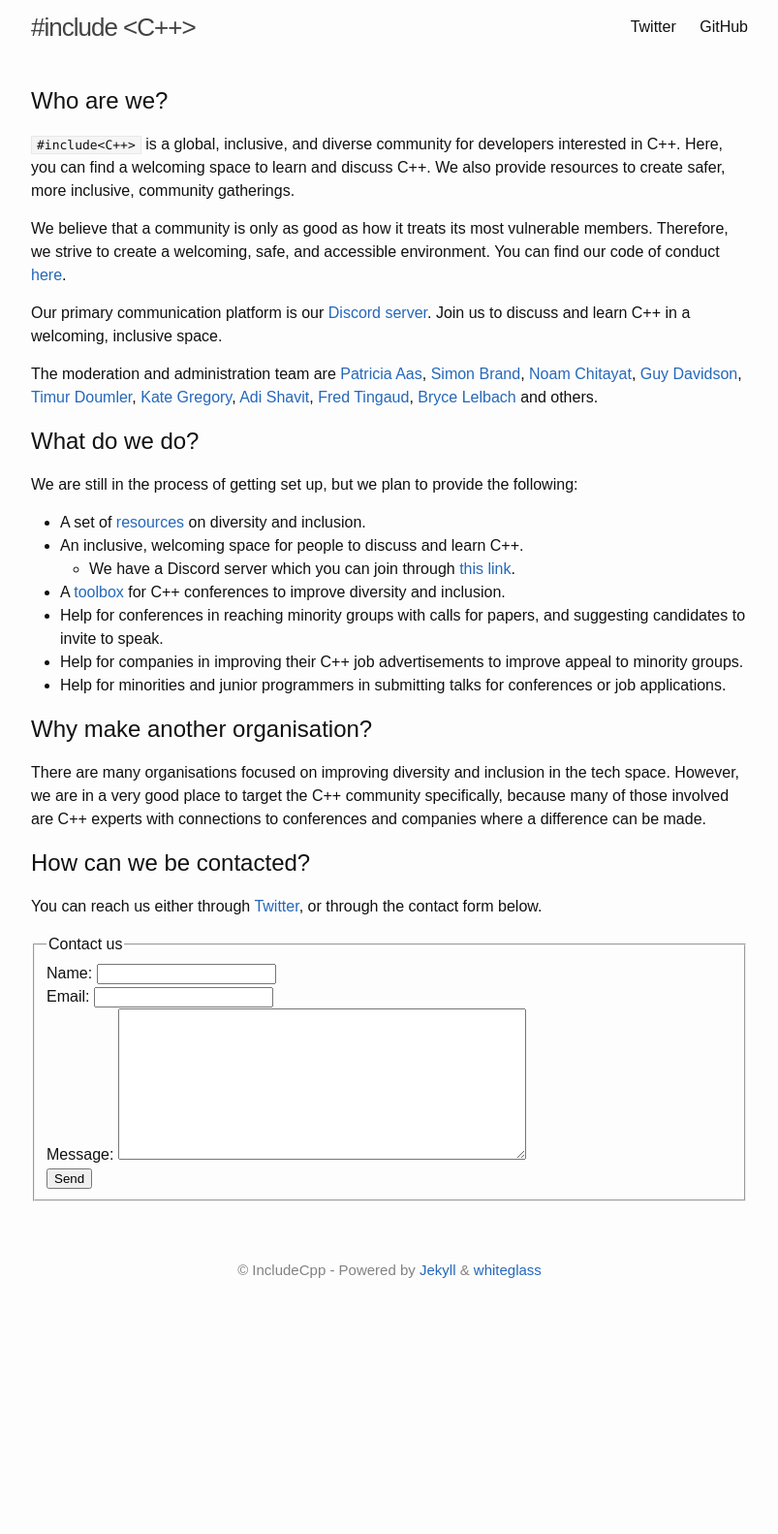
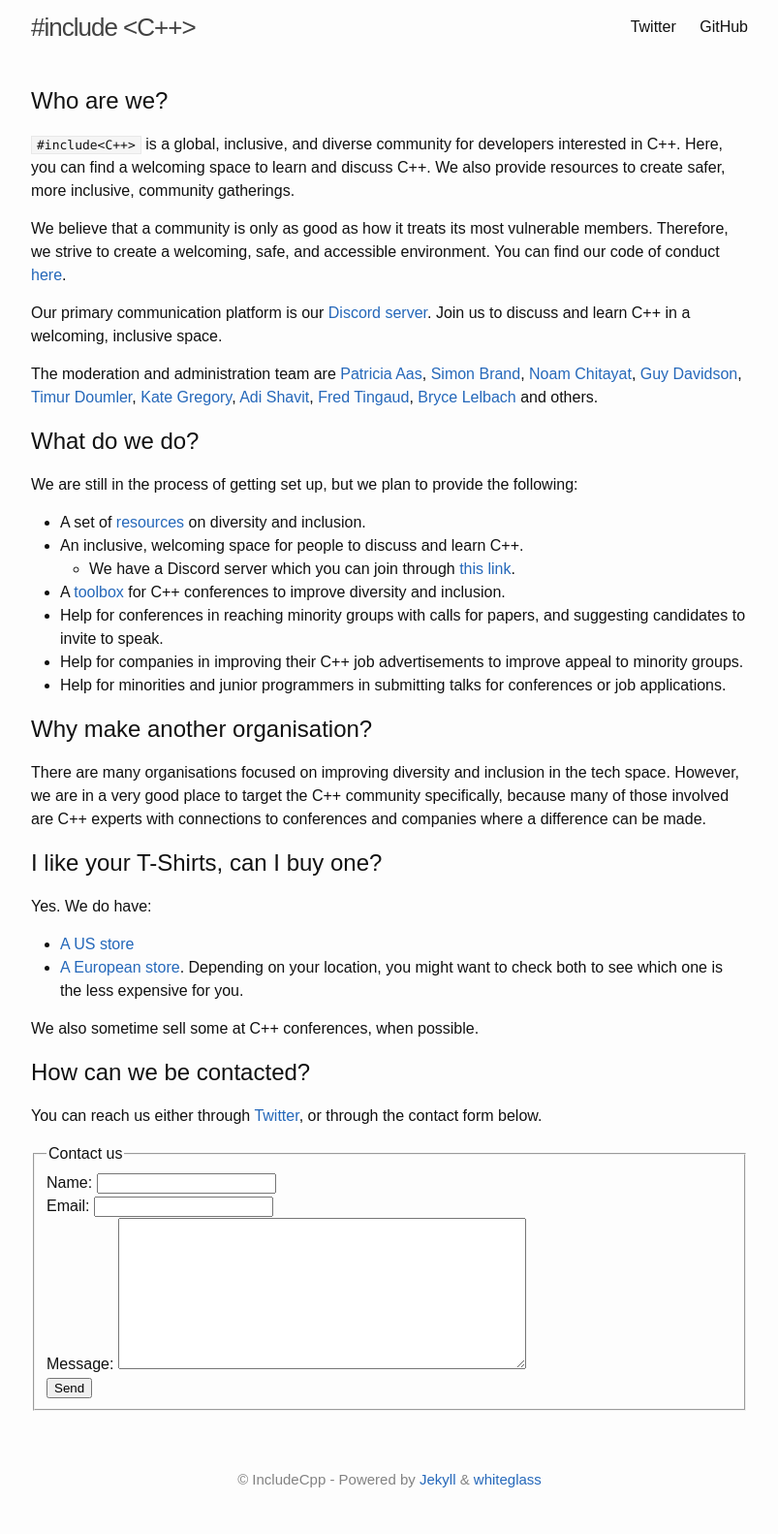
Before and after one commit to include-cpp/include-cpp.github.io, a Jekyll site: the page built from index.md, in a window 1280 px wide. Shown: the whole page at 97% size, without its empty margins (238-1041 px from the left). Built offline with Jekyll 4.4.1, drawn with Linux system fonts in a browser that asks for light colours; our own code applies the rules of GitHub Pages for plain Markdown files; before the commit the page ends 1366 px from its top, so only the background shows below that.

Commit message:
Add a link to our stores.

```diff
--- a/index.md
+++ b/index.md
@@ -28,6 +28,15 @@ We are still in the process of getting set up, but we plan to provide the follow
 
 There are many organisations focused on improving diversity and inclusion in the tech space. However, we are in a very good place to target the C++ community specifically, because many of those involved are C++ experts with connections to conferences and companies where a difference can be made.
 
+## I like your T-Shirts, can I buy one?
+
+Yes. We do have:
+- [A US store](https://shop.spreadshirt.com/includecpp)
+- [A European store](https://shop.spreadshirt.net/includecpp).
+Depending on your location, you might want to check both to see which one is the less expensive for you.
+
+We also sometime sell some at C++ conferences, when possible.
+
 ## How can we be contacted?
 {:.contact}
 
```
